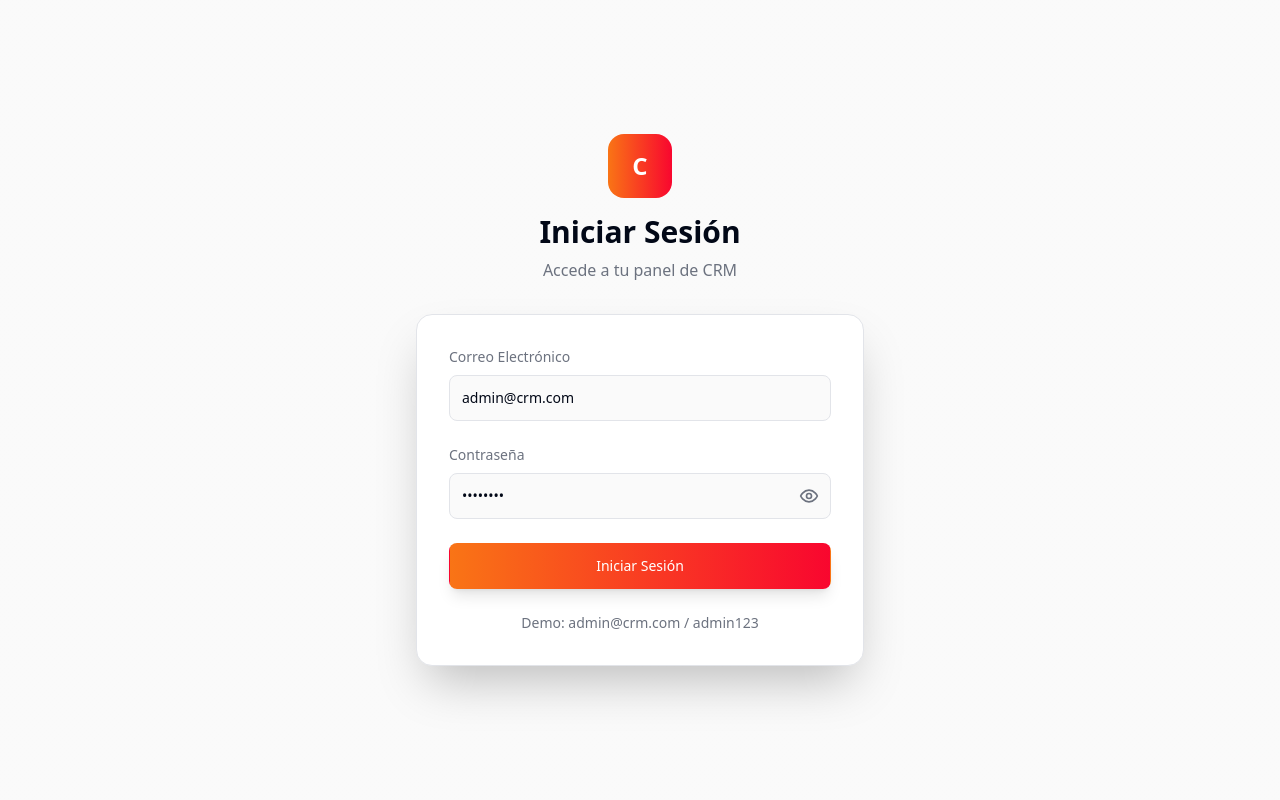
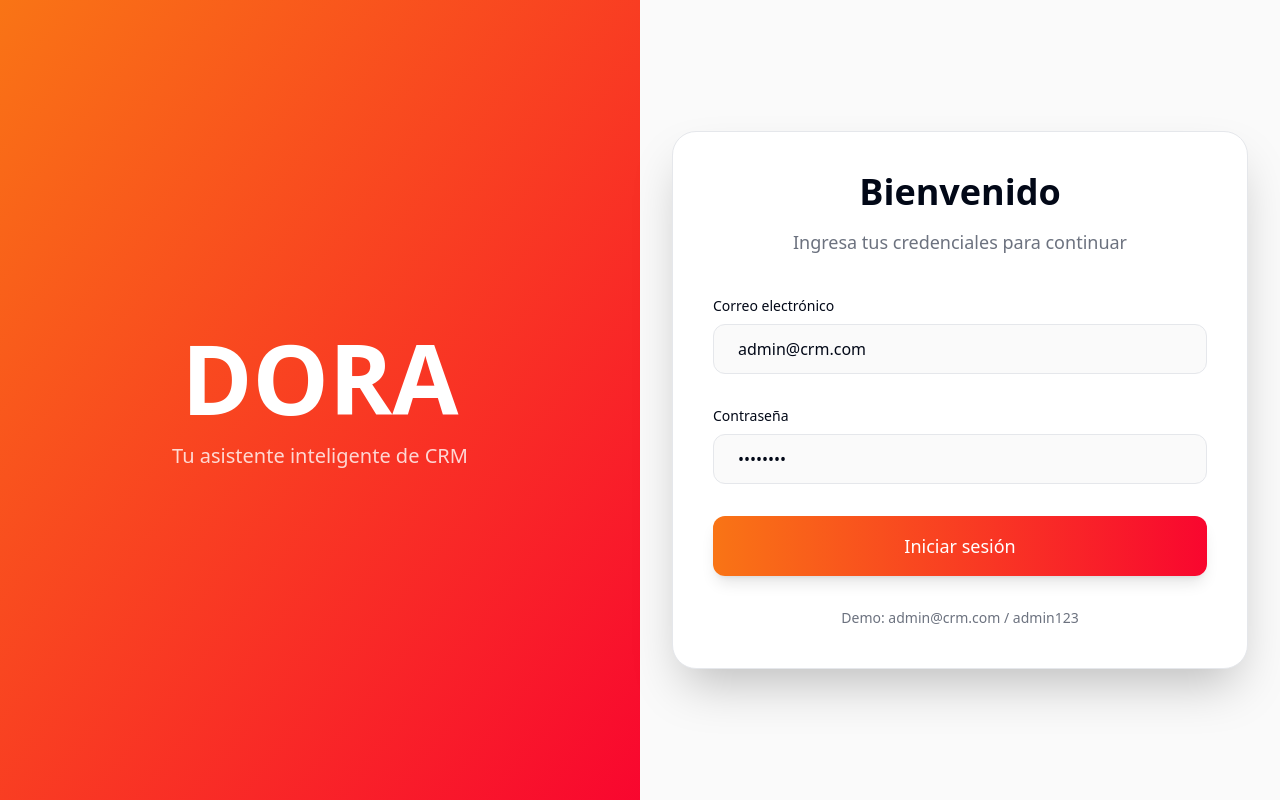
Before and after one commit to DANII3L/FrontendDORA, a React (Vite) app: page /login in a window 1280 px wide. Built offline with nearby package versions, Linux system fonts and the light colour scheme.

Commit message:
Funcionalidades pantallas requeridas

```diff
--- a/src/App.tsx
+++ b/src/App.tsx
@@ -31,6 +31,7 @@ import UsuarioForm from './app/configuracion/components/UsuarioForm';
 import Roles from './app/configuracion/components/Roles';
 import AjustesGenerales from './app/configuracion/components/AjustesGenerales';
 import ProtectedRoute from './app/core/guards/ProtectedRoute';
+import DoraChat from './app/dora/components/DoraChat';
 
 function App() {
   return (
@@ -88,6 +89,9 @@ function App() {
               <Route path="usuarios/:id/editar" element={<UsuarioForm />} />
               <Route path="roles" element={<Roles />} />
               <Route path="configuracion" element={<AjustesGenerales />} />
+
+              {/* DORA AI Chat */}
+              <Route path="dora-chat" element={<DoraChat />} />
             </Route>
           </Routes>
         </Router>
--- a/src/app/auth/components/Login.tsx
+++ b/src/app/auth/components/Login.tsx
@@ -1,119 +1,104 @@
-import React, { useState } from 'react';
-import { Navigate } from 'react-router-dom';
+import { useState } from 'react';
+import { useNavigate } from 'react-router-dom';
 import { useAuth } from '../AuthContext';
-import { Eye, EyeOff } from 'lucide-react';
+import { useTheme } from '../../shared/contexts/ThemeContext';
 
-const Login: React.FC = () => {
+export default function Login() {
   const [email, setEmail] = useState('admin@crm.com');
   const [password, setPassword] = useState('admin123');
-  const [showPassword, setShowPassword] = useState(false);
-  const [loading, setLoading] = useState(false);
   const [error, setError] = useState('');
-
-  const { login, isAuthenticated } = useAuth();
-
-  if (isAuthenticated) {
-    return <Navigate to="/dashboard" replace />;
-  }
+  const [isLoading, setIsLoading] = useState(false);
+  const navigate = useNavigate();
+  const { login } = useAuth();
+  const { theme } = useTheme();
 
   const handleSubmit = async (e: React.FormEvent) => {
     e.preventDefault();
-    setLoading(true);
     setError('');
+    setIsLoading(true);
 
     try {
-      const success = await login(email, password);
-      if (!success) {
+      await login(email, password);
+      navigate('/dashboard');
+    } catch (err) {
       setError('Credenciales inválidas');
-      }
-    } catch (error) {
-      setError('Error al iniciar sesión');
     } finally {
-      setLoading(false);
+      setIsLoading(false);
     }
   };
 
   return (
-    <div className="min-h-screen flex items-center justify-center bg-gradient-to-br from-background via-background to-background py-12 px-4 sm:px-6 lg:px-8">
-      <div className="max-w-md w-full space-y-8">
+    <div className="min-h-screen flex">
+      {/* Lado izquierdo - Logo DORA */}
+      <div className="hidden lg:flex lg:w-1/2 bg-gradient-to-br from-orange-primary to-red-primary items-center justify-center">
         <div className="text-center">
-          <div className="mx-auto w-16 h-16 bg-gradient-to-r from-orange-primary to-red-primary rounded-2xl flex items-center justify-center mb-4">
-            <span className="text-white font-bold text-2xl">C</span>
+          <h1 className="text-8xl font-bold text-white mb-4">DORA</h1>
+          <p className="text-xl text-white/80">Tu asistente inteligente de CRM</p>
         </div>
-          <h2 className="text-3xl font-extrabold text-text-primary">Iniciar Sesión</h2>
-          <p className="mt-2 text-text-secondary">Accede a tu panel de CRM</p>
       </div>
 
-        <div className="bg-card-background backdrop-blur-lg rounded-2xl shadow-2xl p-8 border border-border">
-          <form className="space-y-6" onSubmit={handleSubmit}>
-            {error && (
-              <div className="bg-status-red-light border border-status-red-light text-status-red px-4 py-3 rounded-lg">
-                {error}
+      {/* Lado derecho - Formulario de login */}
+      <div className="w-full lg:w-1/2 flex items-center justify-center p-8">
+        <div className="w-full max-w-xl transform hover:scale-[1.02] transition-all duration-300 ease-out">
+          <div className="relative">
+            {/* Tarjeta principal */}
+            <div className="bg-card-background rounded-3xl shadow-2xl p-10 border border-border-color relative overflow-hidden">
+              {/* Contenido del formulario */}
+              <div className="relative">
+                <div className="text-center mb-10">
+                  <h2 className="text-4xl font-bold text-text-primary mb-4">Bienvenido</h2>
+                  <p className="text-text-secondary text-lg">Ingresa tus credenciales para continuar</p>
                 </div>
-            )}
 
+                <form onSubmit={handleSubmit} className="space-y-8">
                   <div>
-              <label htmlFor="email" className="block text-sm font-medium text-text-secondary mb-2">
-                Correo Electrónico
+                    <label htmlFor="email" className="block text-sm font-medium text-text-primary mb-2">
+                      Correo electrónico
                     </label>
                     <input
                       id="email"
-                name="email"
                       type="email"
-                autoComplete="email"
-                required
                       value={email}
                       onChange={(e) => setEmail(e.target.value)}
-                className="appearance-none relative block w-full px-3 py-3 border border-border placeholder:text-text-secondary text-text-primary bg-background rounded-lg focus:outline-none focus:ring-2 focus:ring-orange-primary focus:border-orange-primary focus:z-10 sm:text-sm transition-colors duration-200"
-                placeholder="Ingresa tu email"
+                      className="w-full px-6 py-3 rounded-xl border border-border-color bg-background text-text-primary focus:outline-none focus:ring-2 focus:ring-accent-light transition-all duration-200"
+                      required
                     />
                   </div>
 
                   <div>
-              <label htmlFor="password" className="block text-sm font-medium text-text-secondary mb-2">
+                    <label htmlFor="password" className="block text-sm font-medium text-text-primary mb-2">
                       Contraseña
                     </label>
-              <div className="relative">
                     <input
                       id="password"
-                  name="password"
-                  type={showPassword ? 'text' : 'password'}
-                  autoComplete="current-password"
-                  required
+                      type="password"
                       value={password}
                       onChange={(e) => setPassword(e.target.value)}
-                  className="appearance-none relative block w-full px-3 py-3 pr-10 border border-border placeholder:text-text-secondary text-text-primary bg-background rounded-lg focus:outline-none focus:ring-2 focus:ring-orange-primary focus:border-orange-primary focus:z-10 sm:text-sm transition-colors duration-200"
-                  placeholder="Ingresa tu contraseña"
+                      className="w-full px-6 py-3 rounded-xl border border-border-color bg-background text-text-primary focus:outline-none focus:ring-2 focus:ring-accent-light transition-all duration-200"
+                      required
                     />
+                  </div>
+
+                  {error && (
+                    <div className="text-red-500 text-sm text-center bg-red-500/10 py-2 rounded-lg">{error}</div>
+                  )}
+
                   <button
-                  type="button"
-                  className="absolute inset-y-0 right-0 pr-3 flex items-center"
-                  onClick={() => setShowPassword(!showPassword)}
+                    type="submit"
+                    disabled={isLoading}
+                    className="w-full bg-gradient-to-r from-orange-primary to-red-primary text-white py-4 px-6 rounded-xl hover:opacity-90 transition-all duration-200 disabled:opacity-50 disabled:cursor-not-allowed shadow-lg hover:shadow-xl text-lg font-medium"
                   >
-                  {showPassword ? (
-                    <EyeOff className="h-5 w-5 text-text-secondary hover:text-text-primary" />
+                    {isLoading ? (
+                      <div className="flex items-center justify-center">
+                        <div className="w-6 h-6 border-3 border-white border-t-transparent rounded-full animate-spin mr-3"></div>
+                        Iniciando sesión...
+                      </div>
                     ) : (
-                    <Eye className="h-5 w-5 text-text-secondary hover:text-text-primary" />
+                      'Iniciar sesión'
                     )}
                   </button>
-              </div>
-            </div>
 
-            <div>
-              <button
-                type="submit"
-                disabled={loading}
-                className="group relative w-full flex justify-center py-3 px-4 border border-transparent text-sm font-medium rounded-lg text-white bg-gradient-to-r from-orange-primary to-red-primary hover:from-orange-600 hover:to-red-600 focus:outline-none focus:ring-2 focus:ring-offset-2 focus:ring-orange-primary transition-all duration-200 disabled:opacity-50 disabled:cursor-not-allowed shadow-lg hover:shadow-xl"
-              >
-                {loading ? (
-                  <div className="animate-spin rounded-full h-5 w-5 border-t-2 border-b-2 border-white"></div>
-                ) : (
-                  'Iniciar Sesión'
-                )}
-              </button>
-            </div>
-
-            <div className="text-center">
+                  <div className="text-center mt-6">
                     <p className="text-sm text-text-secondary">
                       Demo: admin@crm.com / admin123
                     </p>
@@ -122,7 +107,8 @@ const Login: React.FC = () => {
               </div>
             </div>
           </div>
+        </div>
+      </div>
+    </div>
   );
-};
-
-export default Login;
+}
--- /dev/null
+++ b/src/app/dora/components/DoraChat.tsx
@@ -0,0 +1,101 @@
+import React, { useState, useRef, useEffect } from 'react';
+import { Send, User, Bot } from 'lucide-react';
+
+interface Message {
+  id: number;
+  sender: 'user' | 'dora';
+  text: string;
+}
+
+const DoraChat: React.FC = () => {
+  const [messages, setMessages] = useState<Message[]>([
+    { id: 1, sender: 'dora', text: '¡Hola! Soy D.O.R.A., tu asistente de IA. ¿En qué puedo ayudarte hoy?' },
+  ]);
+  const [inputMessage, setInputMessage] = useState('');
+  const messagesEndRef = useRef<HTMLDivElement>(null);
+
+  const scrollToBottom = () => {
+    messagesEndRef.current?.scrollIntoView({ behavior: "smooth" });
+  };
+
+  useEffect(() => {
+    scrollToBottom();
+  }, [messages]);
+
+  const handleSendMessage = () => {
+    if (inputMessage.trim() === '') return;
+
+    const newUserMessage: Message = { id: messages.length + 1, sender: 'user', text: inputMessage.trim() };
+    setMessages((prevMessages) => [...prevMessages, newUserMessage]);
+    setInputMessage('');
+
+    // Simulate AI response
+    setTimeout(() => {
+      const newDoraMessage: Message = {
+        id: messages.length + 2,
+        sender: 'dora',
+        text: `¡Hola! Has dicho: "${newUserMessage.text}". Por ahora solo puedo repetir lo que dices, pero pronto aprenderé más.`,
+      };
+      setMessages((prevMessages) => [...prevMessages, newDoraMessage]);
+    }, 1000);
+  };
+
+  const handleKeyPress = (e: React.KeyboardEvent<HTMLInputElement>) => {
+    if (e.key === 'Enter') {
+      handleSendMessage();
+    }
+  };
+
+  return (
+    <div className="flex flex-col h-full bg-card-background rounded-2xl shadow-lg border border-border p-6">
+      <h2 className="text-2xl font-bold text-text-primary mb-4">Hablar con D.O.R.A.</h2>
+      <div className="flex-1 overflow-y-auto pr-4 mb-4 custom-scrollbar">
+        {messages.map((message) => (
+          <div
+            key={message.id}
+            className={`flex items-start mb-4 ${message.sender === 'user' ? 'justify-end' : 'justify-start'}`}
+          >
+            {message.sender === 'dora' && (
+              <div className="w-8 h-8 rounded-full bg-orange-primary/10 flex items-center justify-center mr-3">
+                <Bot className="h-5 w-5 text-orange-primary" />
+              </div>
+            )}
+            <div
+              className={`p-3 rounded-lg max-w-[70%]
+                ${message.sender === 'user'
+                  ? 'bg-gradient-to-r from-orange-primary to-red-primary text-white'
+                  : 'bg-background text-text-primary border border-border'
+                }`}
+            >
+              {message.text}
+            </div>
+            {message.sender === 'user' && (
+              <div className="w-8 h-8 rounded-full bg-blue-500/10 flex items-center justify-center ml-3">
+                <User className="h-5 w-5 text-blue-500" />
+              </div>
+            )}
+          </div>
+        ))}
+        <div ref={messagesEndRef} />
+      </div>
+      <div className="flex items-center space-x-3 mt-auto">
+        <input
+          type="text"
+          className="flex-1 p-3 rounded-lg border border-border bg-background text-text-primary focus:outline-none focus:ring-2 focus:ring-orange-primary"
+          placeholder="Escribe tu mensaje..."
+          value={inputMessage}
+          onChange={(e) => setInputMessage(e.target.value)}
+          onKeyPress={handleKeyPress}
+        />
+        <button
+          className="p-3 bg-gradient-to-r from-orange-primary to-red-primary text-white rounded-lg shadow-md hover:from-orange-600 hover:to-red-600 transition-all duration-200"
+          onClick={handleSendMessage}
+        >
+          <Send className="h-6 w-6" />
+        </button>
+      </div>
+    </div>
+  );
+};
+
+export default DoraChat;
--- a/src/app/shared/components/Sidebar.tsx
+++ b/src/app/shared/components/Sidebar.tsx
@@ -11,7 +11,8 @@ import {
   Settings,
   X,
   UserCheck,
-  Kanban
+  Kanban,
+  MessageSquare
 } from 'lucide-react';
 
 const navigation = [
@@ -26,6 +27,7 @@ const navigation = [
   { name: 'Productos', href: '/productos', icon: Package },
   { name: 'Reportes', href: '/reportes', icon: BarChart3 },
   { name: 'Configuración', href: '/configuracion', icon: Settings },
+  { name: 'Hablar con DORA', href: '/dora-chat', icon: MessageSquare },
 ];
 
 interface SidebarProps {
@@ -89,7 +91,7 @@ const Sidebar: React.FC<SidebarProps> = ({ open, setOpen }) => {
         <div className="flex grow flex-col gap-y-5 overflow-y-auto bg-card-background px-6 pb-4">
           <div className="flex h-16 shrink-0 items-center space-x-3">
             <div className="w-10 h-10 bg-gradient-to-r from-orange-primary to-red-primary rounded-xl flex items-center justify-center">
-              <span className="text-white font-bold text-xl">C</span>
+              <span className="text-white font-bold text-xl">AI</span>
             </div>
             <span className="text-text-primary text-2xl font-bold">D.O.R.A</span>
           </div>
```
Lines whose indentation alone changed are shown as unchanged.
